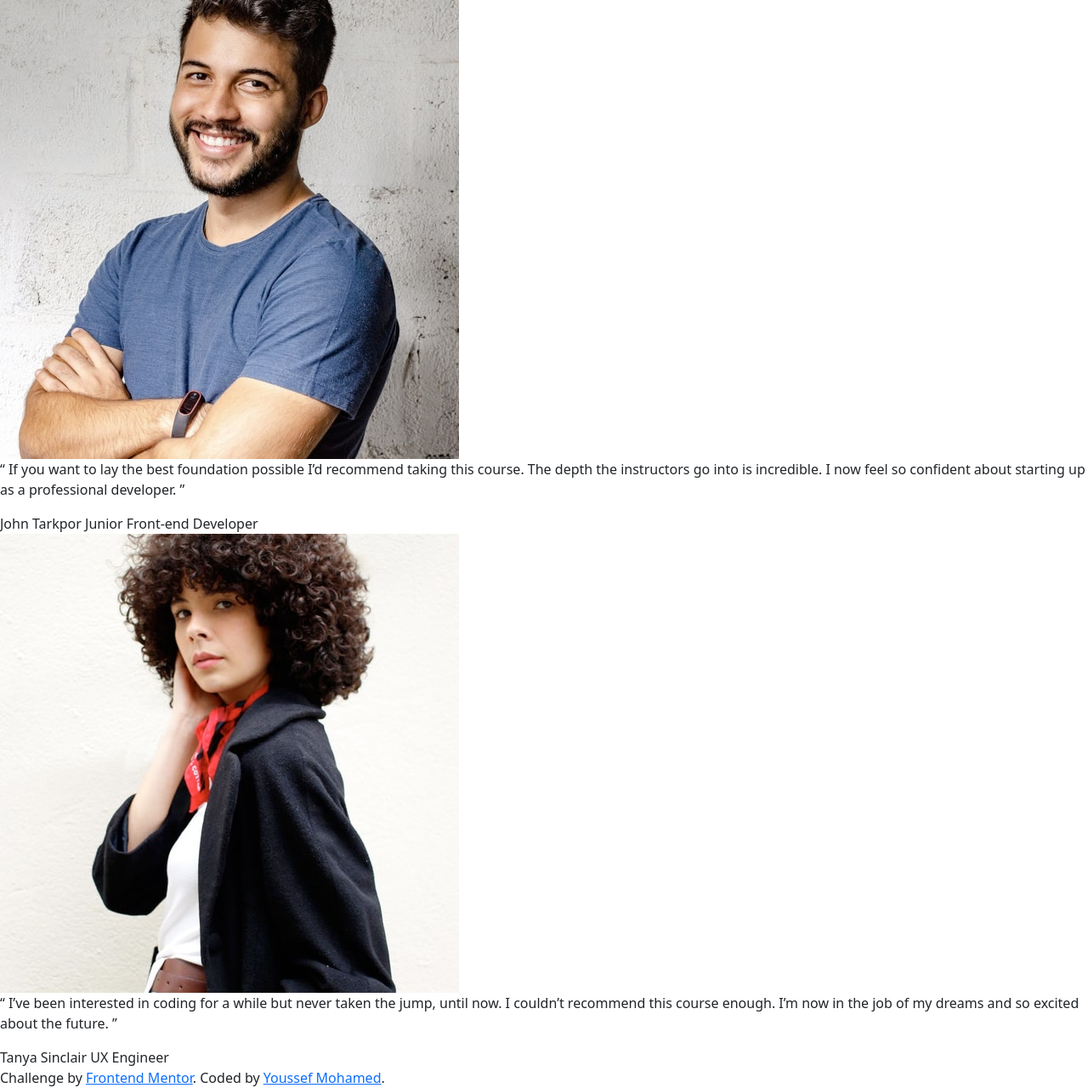
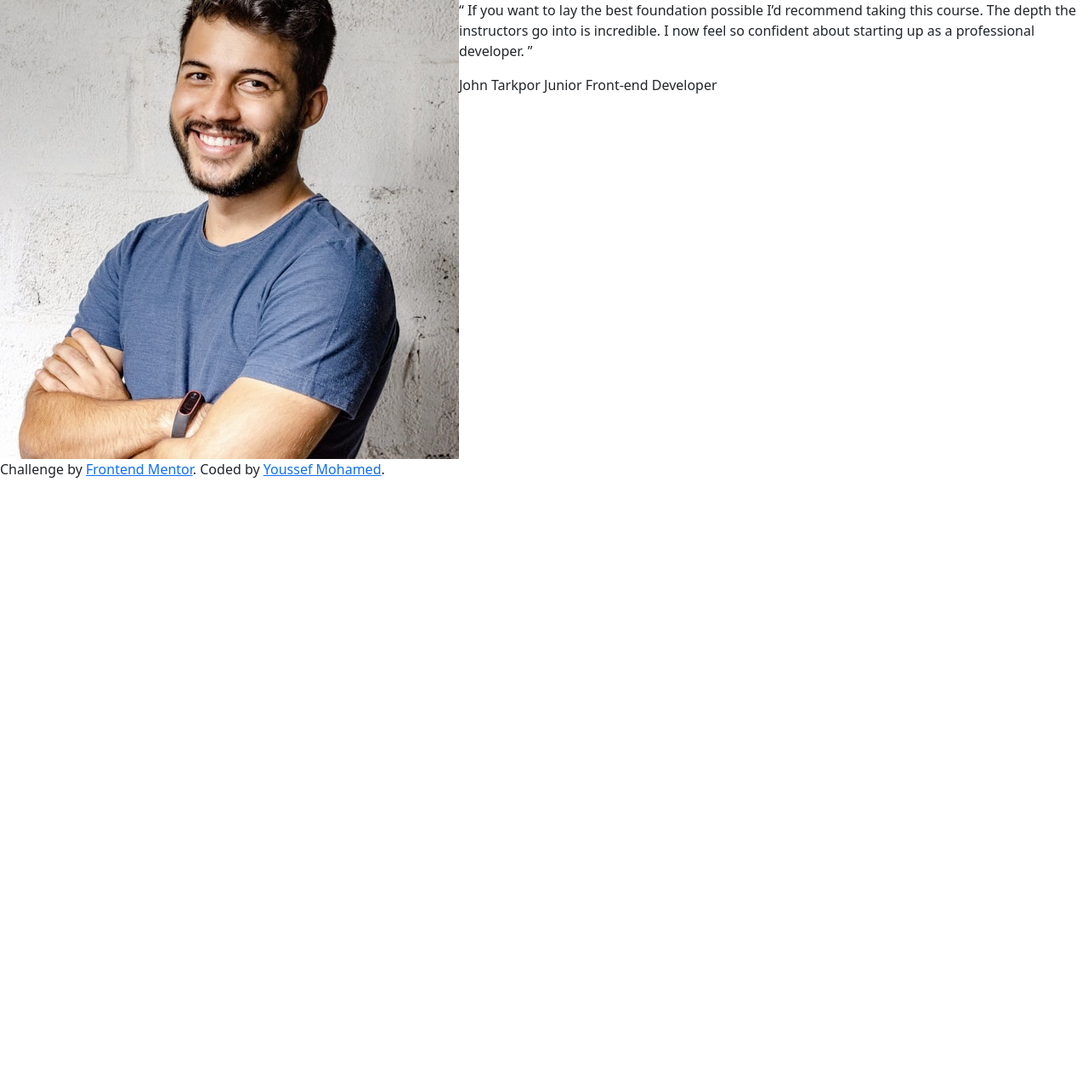
Before and after one commit to YoussefMohamed2k19/Testimonials-Slider-Challenge, a plain HTML site: page index.html in a window 1280 px wide. Shown: the whole page at 85% size. After the commit the page ends 800 px from the top, so only its background shows below. Drawn offline with nearby package versions, Linux system fonts and the light colour scheme; the site is published under a folder, as on GitHub Pages, so addresses that start at the root find nothing.

Commit message:
first commit

```diff
--- a/index.html
+++ b/index.html
@@ -6,8 +6,8 @@
       <meta name="viewport" content="width=device-width, initial-scale=1">
       <!-- Bootstrap CSS -->
       <link href="https://cdn.jsdelivr.net/npm/bootstrap@5.0.0-beta2/dist/css/bootstrap.min.css" rel="stylesheet" integrity="sha384-BmbxuPwQa2lc/FVzBcNJ7UAyJxM6wuqIj61tLrc4wSX0szH/Ev+nYRRuWlolflfl" crossorigin="anonymous">
-      <link href="/css/style.css" rel="stylesheet">
       <link rel="stylesheet" href="https://cdnjs.cloudflare.com/ajax/libs/animate.css/4.1.1/animate.min.css" integrity="sha512-c42qTSw/wPZ3/5LBzD+Bw5f7bSF2oxou6wEb+I/lqeaKV5FDIfMvvRp772y4jcJLKuGUOpbJMdg/BTl50fJYAw==" crossorigin="anonymous" />
+      <link href="css/style.css" rel="stylesheet">
       <title>Hello, world!</title>
    </head>
    <body>
@@ -76,7 +76,7 @@
          new WOW().init();
          });
       </script>
-      <script src="/js/script.js"></script>
+      <script src="js/script.js"></script>
       <!-- Option 2: Separate Popper and Bootstrap JS -->
       <!--
          <script src="https://cdn.jsdelivr.net/npm/@popperjs/core@2.6.0/dist/umd/popper.min.js" integrity="sha384-KsvD1yqQ1/1+IA7gi3P0tyJcT3vR+NdBTt13hSJ2lnve8agRGXTTyNaBYmCR/Nwi" crossorigin="anonymous"></script>
```
